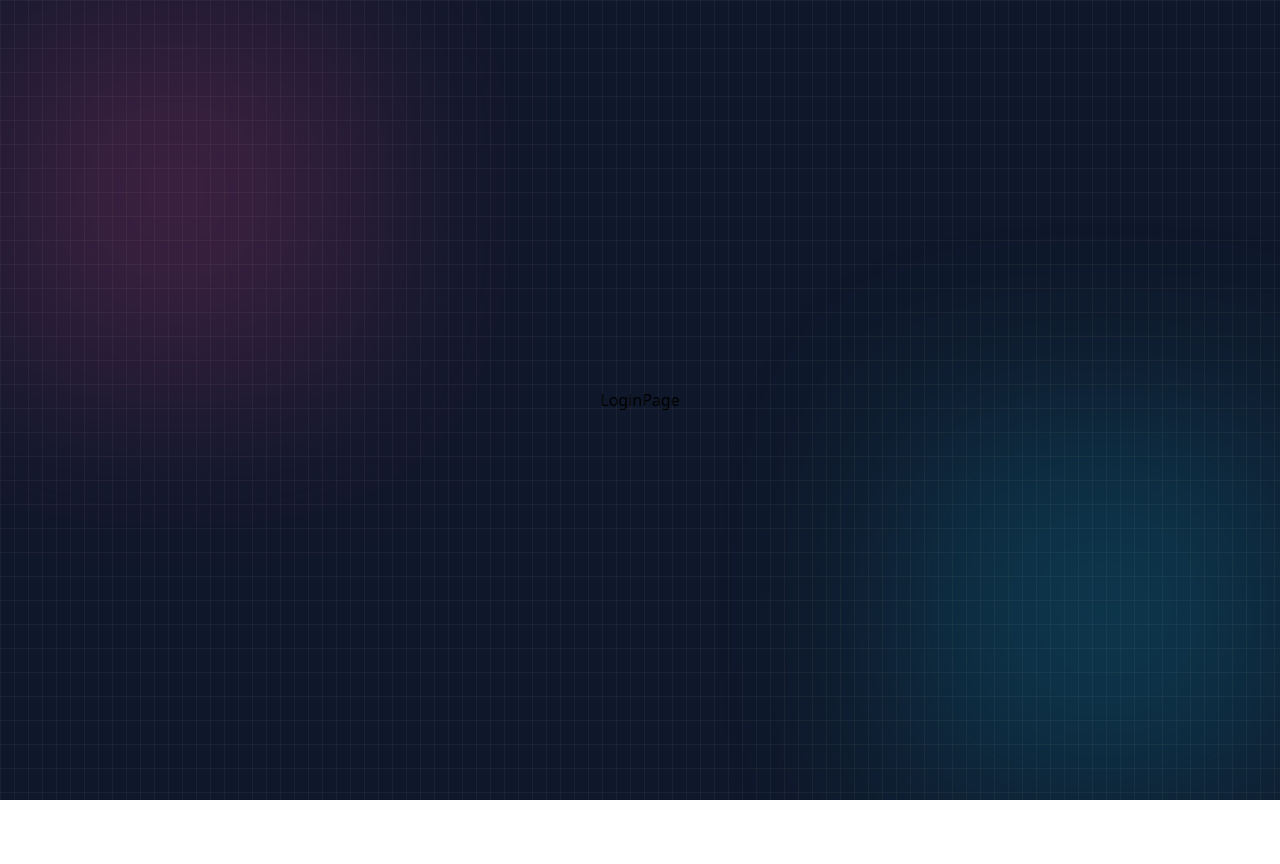
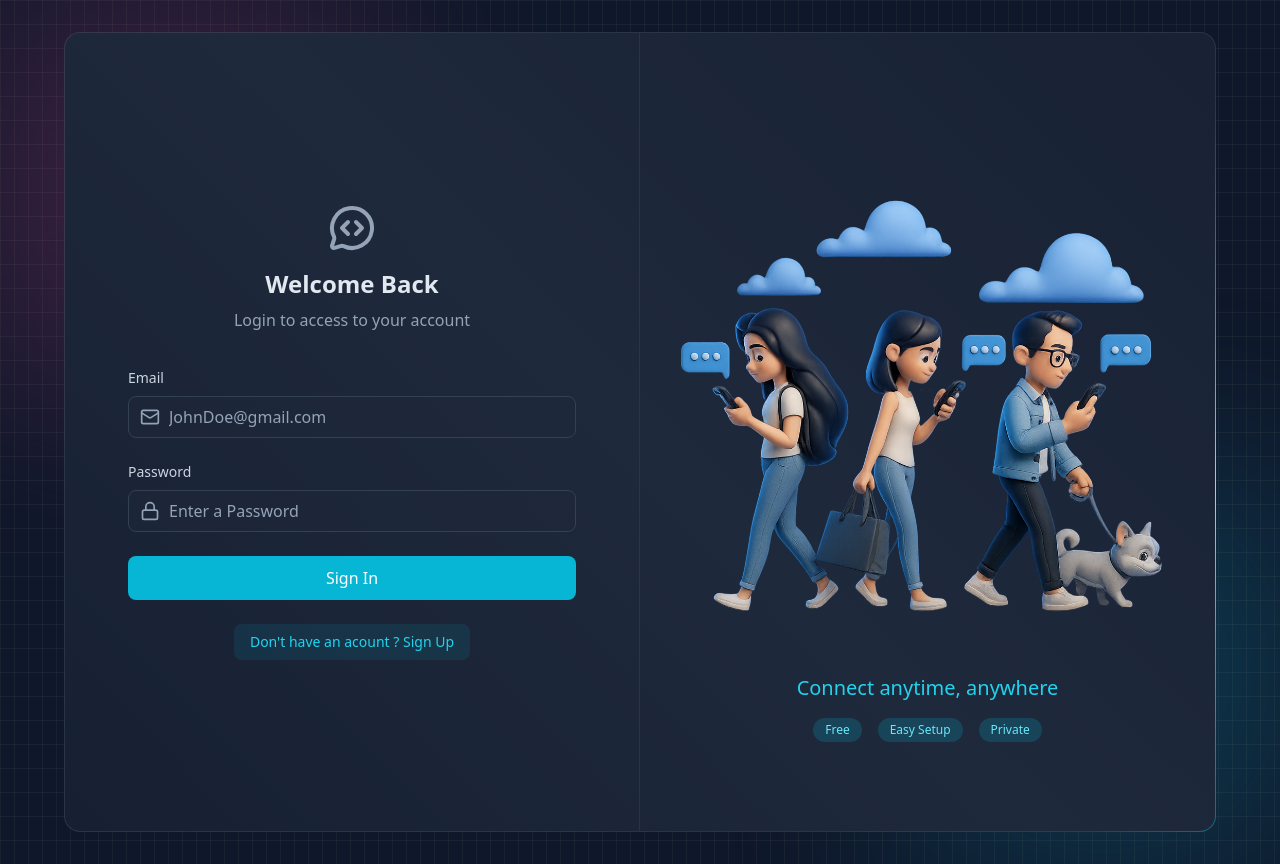
Before and after one commit to jeevanvishnu/Chat-App, a React (Vite) app in the folder frontend/: page /login in a window 1280 px wide. Before the commit the page ends 800 px from the top, so only its background shows below. Built offline with nearby package versions, Linux system fonts and the light colour scheme; no server answers.

Commit message:
Implement login functionality and UI enhancements
Added a styled login form to LoginPage.jsx with email and password fields, form submission, and loading state. Updated UserAuthStore.jsx to include isLogedIn state and a Login method that handles authentication requests and user feedback.

```diff
--- a/frontend/src/page/LoginPage.jsx
+++ b/frontend/src/page/LoginPage.jsx
@@ -1,9 +1,124 @@
-import React from 'react'
+import React, { useState } from 'react'
+import BorderAnimatedContainer from "../components/BorderAnimatedContainer";
+import {
+  MessageCircleCodeIcon,
+  LockIcon,
+  MailIcon,
+  UserIcon,
+  LoaderIcon,
+} from "lucide-react";
+import { Link } from 'react-router';
+import { userAuthStore } from '../store/UserAuthStore';
+const LoginPage = () => {
+  const [formData ,setFormData] = useState({ email:"" , password:""})
+  const {isLogedIn , Login} = userAuthStore()
 
-const LoginPage = () => {
+  const handleSubmit = (e) =>{
+    e.preventDefault()
+    Login(formData)
+  }
   return (
-    <div>LoginPage</div>
-  )
+    <div className=" w-full flex items-center justify-center p-4 bg-slate-900">
+      <div className="relative w-full max-w-6xl md:h-[800px] h-[650px]">
+        <BorderAnimatedContainer>
+          <div className="w-full flex flex-col md:flex-row">
+            <div className="md:w-1/2 p-8 flex items-center justify-center md:border-r border-slate-600/30">
+              <div className="w-full max-w-md">
+                {/* Heading Text */}
+                <div className="text-center mb-9">
+                  <MessageCircleCodeIcon className="w-12 h-12 mx-auto text-slate-400 mb-4" />
+                  <h2 className="text-2xl font-bold text-slate-200 mb-2">
+                    Welcome Back
+                  </h2>
+                  <p className="text-slate-400">Login to access to your account </p>
+                </div>
+                {/* Form */}
+                <form onSubmit={handleSubmit} className="space-y-6">
+
+
+                  {/* Email Input*/}
+                  <div>
+                    <label className="auth-input-label">Email</label>
+                    <div className="relative">
+                      <MailIcon className="auth-input-icon" />
+
+                      <input
+                        type="email"
+                        value={formData.email}
+                        onChange={(e) =>
+                          setFormData({ ...formData, email: e.target.value })
+                        }
+                        className="input"
+                        placeholder="JohnDoe@gmail.com"
+                      />
+                    </div>
+                  </div>
+
+                  {/* Password Input */}
+                  <div>
+                    <label className="auth-input-label">Password</label>
+                    <div className="relative">
+                      <LockIcon className="auth-input-icon" />
+
+                      <input
+                        type="password"
+                        value={formData.password}
+                        onChange={(e) =>
+                          setFormData({ ...formData, password: e.target.value })
+                        }
+                        className="input"
+                        placeholder="Enter a Password"
+                      />
+                    </div>
+                  </div>
+                  {/* Submit Button */}
+                  <button
+                    className="auth-btn"
+                    type="submit"
+                    disabled={isLogedIn}
+                  >
+                    {isLogedIn ? (
+                      <LoaderIcon className="w-full h-5 animate-spin text-center" />
+                    ) : (
+                      "Sign In"
+                    )}
+                  </button>
+                </form>
+
+                <div className="mt-6 text-center">
+                  <Link to="/signup" className="auth-link">
+                    Don't have an acount ? Sign Up
+                  </Link>
+                </div>
+              </div>
+            </div>
+
+            {/* FORM ILLUSTRATION - RIGHT SIDE */}
+            <div className="hidden md:w-1/2 md:flex items-center justify-center p-6 bg-gradient-to-bl from-slate-800/20 to-transparent">
+              <div>
+                <img
+                  src="/signup.png"
+                  alt="People using mobile devices"
+                  className="w-full h-auto object-contain"
+                />
+                <div className="mt-6 text-center">
+                  <h3 className="text-xl font-medium text-cyan-400">
+                    Connect anytime, anywhere
+                  </h3>
+
+                  <div className="mt-4 flex justify-center gap-4">
+                    <span className="auth-badge">Free</span>
+                    <span className="auth-badge">Easy Setup</span>
+                    <span className="auth-badge">Private</span>
+                  </div>
+                </div>
+              </div>
+            </div>
+          </div>
+        </BorderAnimatedContainer>
+      </div>
+    </div>
+  );
 }
 
 export default LoginPage
--- a/frontend/src/store/UserAuthStore.jsx
+++ b/frontend/src/store/UserAuthStore.jsx
@@ -5,10 +5,11 @@
     authUser:null,
     isCheckingAuth:true,
     isSignup:false,
+    isLogedIn:false,
 
     checkAuth : async ()=>{
         try {
-            const res =  await axiosInstance.get('/api/auth/check')
+            const res =  await axiosInstance.get('/auth/check')
             set({authUser:res.data})
         } catch (error) {
             console.log("Error in authUser" , error);
@@ -31,5 +32,20 @@
         }finally{
             set({isSignup:false})
         }
+    },
+
+    Login:async(data)=>{
+        set({isLogedIn:true})
+        try {
+            const res = await axiosInstance.post('/auth/login' , data)
+            set({authUser:res.data})
+            toast.success("Login sucessfully")
+        } catch (error) {
+            console.log('Error of Login',error);
+            toast.error(error.response?.data?.message)
+
+        }finally{
+            set({isLogedIn:false})
+        }
     }
 }))
```
